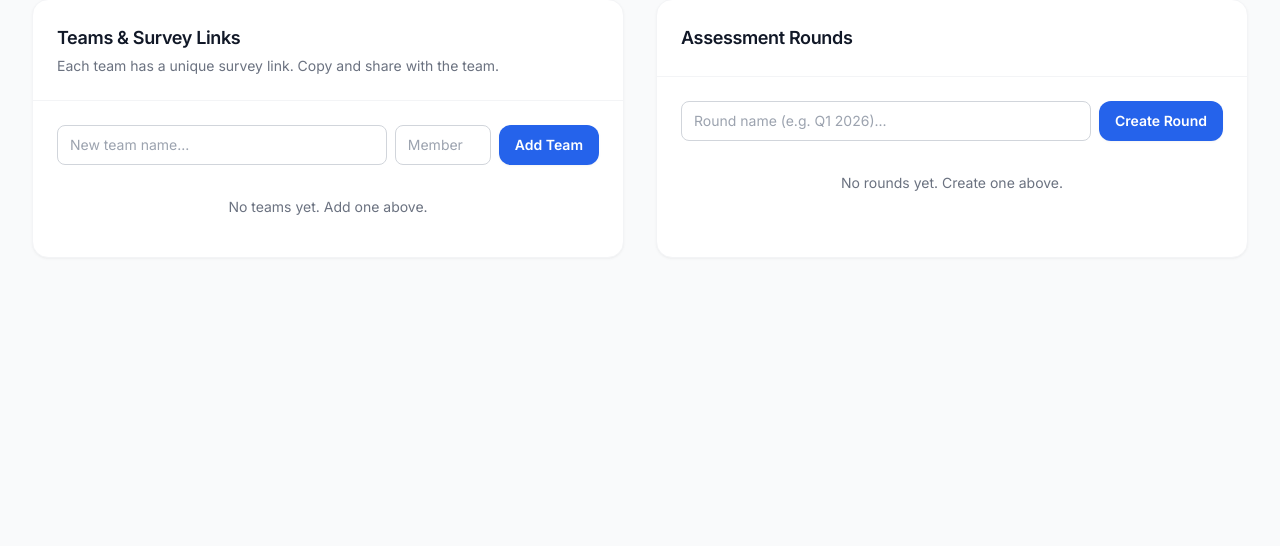
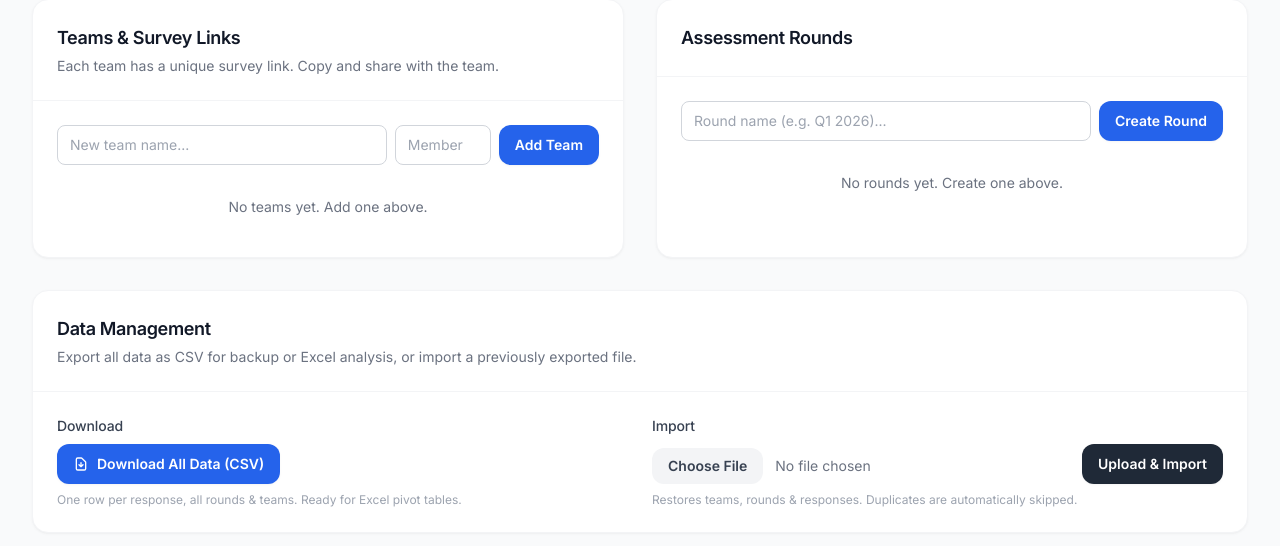
Before and after one commit to MajowyLas/team-maturity, a FastAPI app: page /admin in a window 1280 px wide. Shown: the part 174-720 px from the top of the page. Run offline with FastAPI, Linux system fonts and the light colour scheme; some libraries are stand-ins or nearby versions.

Commit message:
Add CSV export-all & import for data backup/restore
Export all responses across every round as a flat CSV (one row per
response, ready for Excel pivot tables). Import restores teams, rounds,
and responses from a previously exported CSV with automatic duplicate
skipping. Adds a Data Management section to the admin panel with
download/upload UI and success/error banners.

Also fixes an AttributeError in the team detail JSON API where
CategoryScore.subcategory was referenced (correct attribute: .category).

Co-Authored-By: Claude Opus 4.6 <noreply@anthropic.com>

```diff
--- a/app/routes/dashboard.py
+++ b/app/routes/dashboard.py
@@ -152,11 +152,11 @@ def api_team_data(
             "overall": summary.overall_score if summary else 0,
             "responses": summary.response_count if summary else 0,
             "strengths": [
-                {"subcategory": s.subcategory, "avg": s.avg}
+                {"category": s.category, "avg": s.avg}
                 for s in (summary.strengths if summary else [])
             ],
             "improvements": [
-                {"subcategory": s.subcategory, "avg": s.avg}
+                {"category": s.category, "avg": s.avg}
                 for s in (summary.improvements if summary else [])
             ],
             "previous_overall": summary.previous_overall if summary else None,
--- a/app/templates/admin.html
+++ b/app/templates/admin.html
@@ -2,6 +2,29 @@
 {% block title %}Admin -- Team Maturity Assessment{% endblock %}
 
 {% block content %}
+<!-- Import result banners -->
+{% if request.query_params.get('imported') %}
+<div class="mb-6 bg-green-50 border border-green-200 rounded-xl px-5 py-4 flex items-start gap-3 animate-fade-in-up">
+    <svg class="w-5 h-5 text-green-600 mt-0.5 shrink-0" fill="none" stroke="currentColor" viewBox="0 0 24 24">
+        <path stroke-linecap="round" stroke-linejoin="round" stroke-width="2" d="M9 12l2 2 4-4m6 2a9 9 0 11-18 0 9 9 0 0118 0z"/>
+    </svg>
+    <div>
+        <p class="text-green-800 font-medium text-sm">Import complete</p>
+        <p class="text-green-600 text-sm mt-0.5">
+            {{ request.query_params.get('imported') }} response(s) imported{% if request.query_params.get('skipped') and request.query_params.get('skipped') != '0' %}, {{ request.query_params.get('skipped') }} duplicate(s) skipped{% endif %}.
+        </p>
+    </div>
+</div>
+{% endif %}
+{% if request.query_params.get('import_error') %}
+<div class="mb-6 bg-red-50 border border-red-200 rounded-xl px-5 py-4 flex items-start gap-3 animate-fade-in-up">
+    <svg class="w-5 h-5 text-red-600 mt-0.5 shrink-0" fill="none" stroke="currentColor" viewBox="0 0 24 24">
+        <path stroke-linecap="round" stroke-linejoin="round" stroke-width="2" d="M12 8v4m0 4h.01M21 12a9 9 0 11-18 0 9 9 0 0118 0z"/>
+    </svg>
+    <p class="text-red-800 font-medium text-sm">Import failed — CSV format not recognised. Use a file from "Download All Data".</p>
+</div>
+{% endif %}
+
 <h1 class="text-3xl font-bold text-gray-900 mb-8 tracking-tight">Admin Panel</h1>
 
 <div class="grid grid-cols-1 lg:grid-cols-2 gap-8 mb-8">
@@ -106,6 +129,46 @@
             {% else %}
             <p class="text-gray-500 text-sm text-center py-4">No rounds yet. Create one above.</p>
             {% endif %}
+        </div>
+    </div>
+</div>
+
+<!-- Data Management -->
+<div class="bg-white rounded-2xl shadow-soft border border-gray-100 mb-8">
+    <div class="p-6 border-b border-gray-100">
+        <h2 class="text-lg font-semibold text-gray-900">Data Management</h2>
+        <p class="text-sm text-gray-500 mt-1">Export all data as CSV for backup or Excel analysis, or import a previously exported file.</p>
+    </div>
+    <div class="p-6">
+        <div class="flex flex-col sm:flex-row gap-6">
+            <!-- Download -->
+            <div class="flex-1">
+                <h3 class="text-sm font-medium text-gray-700 mb-2">Download</h3>
+                <a href="/admin/export-all"
+                   class="inline-flex items-center gap-2 px-4 py-2.5 bg-brand-600 text-white rounded-xl text-sm font-semibold hover:bg-brand-700 active:scale-[0.97] shadow-soft hover:shadow-card transition-all duration-200">
+                    <svg class="w-4 h-4" fill="none" stroke="currentColor" viewBox="0 0 24 24">
+                        <path stroke-linecap="round" stroke-linejoin="round" stroke-width="2" d="M12 10v6m0 0l-3-3m3 3l3-3m2 8H7a2 2 0 01-2-2V5a2 2 0 012-2h5.586a1 1 0 01.707.293l5.414 5.414a1 1 0 01.293.707V19a2 2 0 01-2 2z"/>
+                    </svg>
+                    Download All Data (CSV)
+                </a>
+                <p class="text-xs text-gray-400 mt-2">One row per response, all rounds &amp; teams. Ready for Excel pivot tables.</p>
+            </div>
+
+            <!-- Upload / Import -->
+            <div class="flex-1">
+                <h3 class="text-sm font-medium text-gray-700 mb-2">Import</h3>
+                <form method="POST" action="/admin/import" enctype="multipart/form-data" class="flex flex-wrap items-end gap-2">
+                    <label class="flex-1 min-w-[180px]">
+                        <input type="file" name="file" accept=".csv" required
+                               class="block w-full text-sm text-gray-500 file:mr-3 file:py-2 file:px-4 file:rounded-xl file:border-0 file:text-sm file:font-semibold file:bg-gray-100 file:text-gray-700 hover:file:bg-gray-200 file:cursor-pointer file:transition-colors">
+                    </label>
+                    <button type="submit"
+                            class="px-4 py-2.5 bg-gray-800 text-white rounded-xl text-sm font-semibold hover:bg-gray-900 active:scale-[0.97] shadow-soft transition-all duration-200">
+                        Upload &amp; Import
+                    </button>
+                </form>
+                <p class="text-xs text-gray-400 mt-2">Restores teams, rounds &amp; responses. Duplicates are automatically skipped.</p>
+            </div>
         </div>
     </div>
 </div>
```
Also changed, not shown: app/routes/admin.py (+176 -1 lines).
